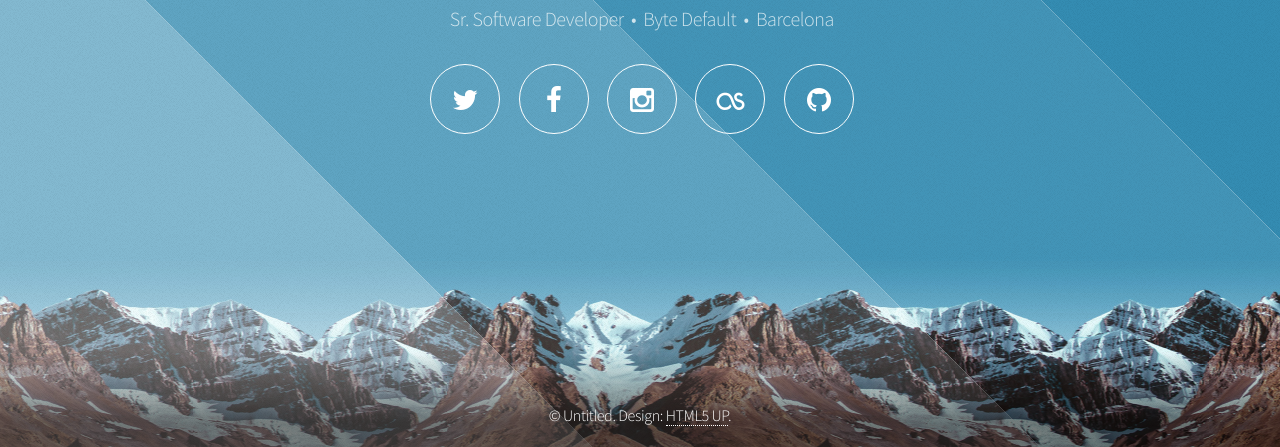
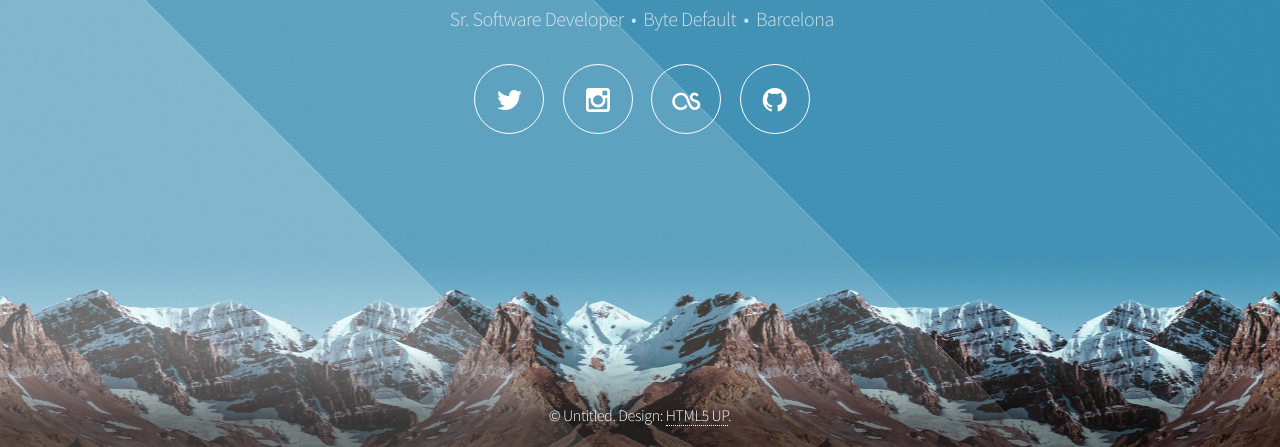
Before and after one commit to joanllenas/joanllenas.github.io, a plain HTML site: page index.html in a window 1280 px wide. Shown: the part 353-800 px from the top of the page. Drawn offline with Linux system fonts and the light colour scheme.

Commit message:
Update index.html
Removed facebook link

```diff
--- a/index.html
+++ b/index.html
@@ -38,7 +38,7 @@
 						<nav>
 							<ul>
 								<li><a href="https://twitter.com/joanllenas" class="icon fa-twitter" title="Twitter"><span class="label">Twitter</span></a></li>
-								<li><a href="https://www.facebook.com/joan.llenas.maso" class="icon fa-facebook" title="Facebook"><span class="label">Facebook</span></a></li>
+								<!--<li><a href="https://www.facebook.com/joan.llenas.maso" class="icon fa-facebook" title="Facebook"><span class="label">Facebook</span></a></li>-->
 								<li><a href="https://instagram.com/joanllenas/" class="icon fa-instagram" title="Instagram"><span class="label">Instagram</span></a></li>
 								<li><a href="http://www.last.fm/user/joanllenas" class="icon fa-lastfm" title="last.fm"><span class="label">last.fm</span></a></li>
 								<li><a href="https://github.com/joanllenas" class="icon fa-github" title="Github"><span class="label">Github</span></a></li>
```
